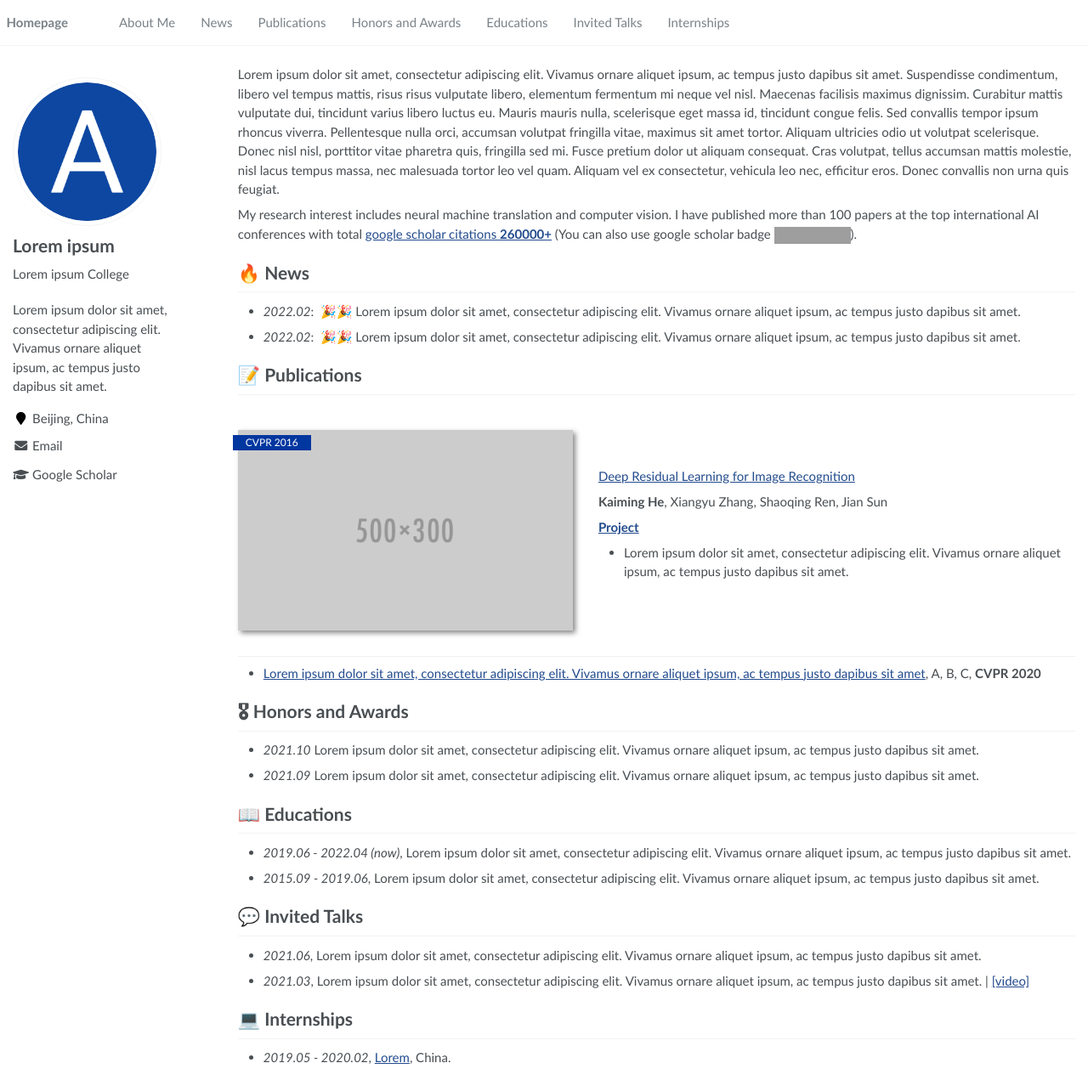
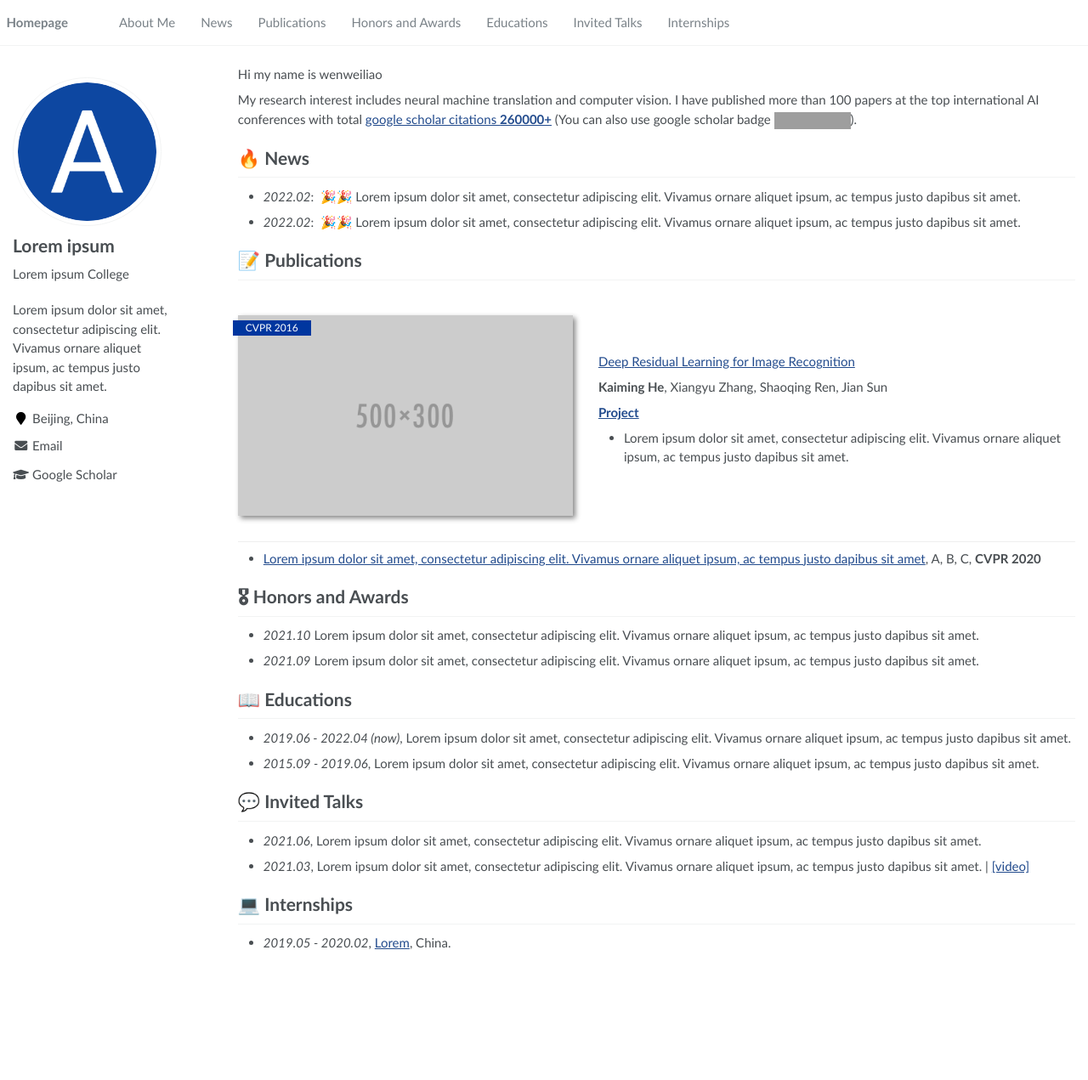
Before and after one commit to RayeRen/acad-homepage.github.io, a Jekyll site: the page built from _pages/about.md, in a window 1280 px wide and 1271 px high. Shown: the whole window at 85% size. Built offline with Jekyll 4.4.1, drawn with Linux system fonts in a browser that asks for light colours; grey boxes are pictures that could not be loaded.

Commit message:
first massage

```diff
--- a/_pages/about.md
+++ b/_pages/about.md
@@ -17,7 +17,7 @@
 
 <span class='anchor' id='about-me'></span>
 
-Lorem ipsum dolor sit amet, consectetur adipiscing elit. Vivamus ornare aliquet ipsum, ac tempus justo dapibus sit amet. Suspendisse condimentum, libero vel tempus mattis, risus risus vulputate libero, elementum fermentum mi neque vel nisl. Maecenas facilisis maximus dignissim. Curabitur mattis vulputate dui, tincidunt varius libero luctus eu. Mauris mauris nulla, scelerisque eget massa id, tincidunt congue felis. Sed convallis tempor ipsum rhoncus viverra. Pellentesque nulla orci, accumsan volutpat fringilla vitae, maximus sit amet tortor. Aliquam ultricies odio ut volutpat scelerisque. Donec nisl nisl, porttitor vitae pharetra quis, fringilla sed mi. Fusce pretium dolor ut aliquam consequat. Cras volutpat, tellus accumsan mattis molestie, nisl lacus tempus massa, nec malesuada tortor leo vel quam. Aliquam vel ex consectetur, vehicula leo nec, efficitur eros. Donec convallis non urna quis feugiat.
+Hi my name is wenweiliao
 
 My research interest includes neural machine translation and computer vision. I have published more than 100 papers at the top international AI conferences with total <a href='https://scholar.google.com/citations?user=DhtAFkwAAAAJ'>google scholar citations <strong><span id='total_cit'>260000+</span></strong></a> (You can also use google scholar badge <a href='https://scholar.google.com/citations?user=DhtAFkwAAAAJ'><img src="https://img.shields.io/endpoint?url={{ url | url_encode }}&logo=Google%20Scholar&labelColor=f6f6f6&color=9cf&style=flat&label=citations"></a>).
 
```
